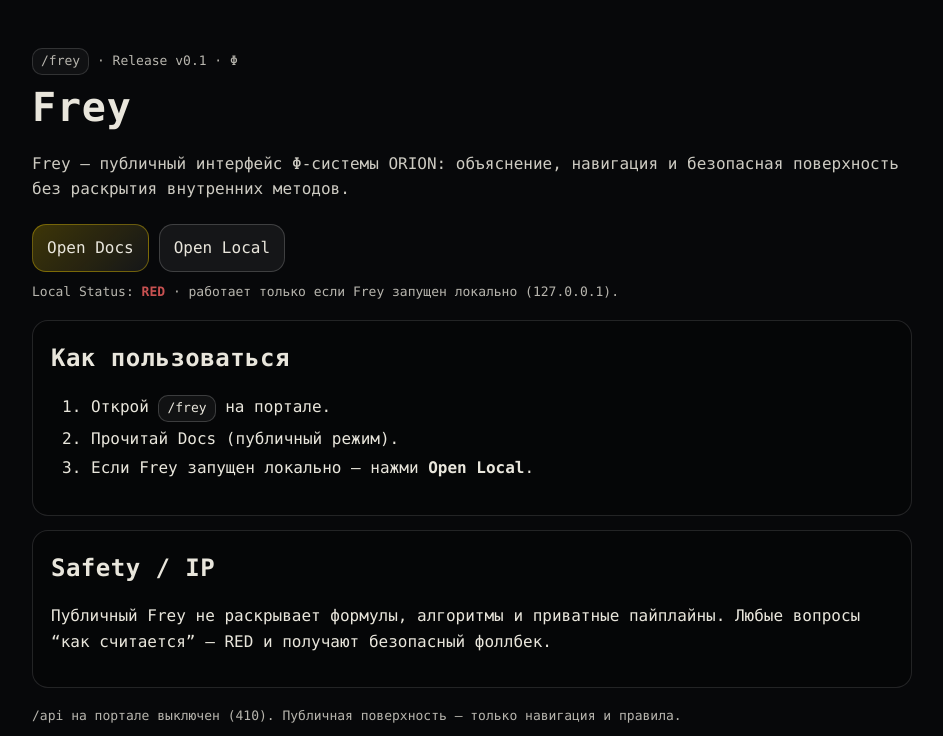
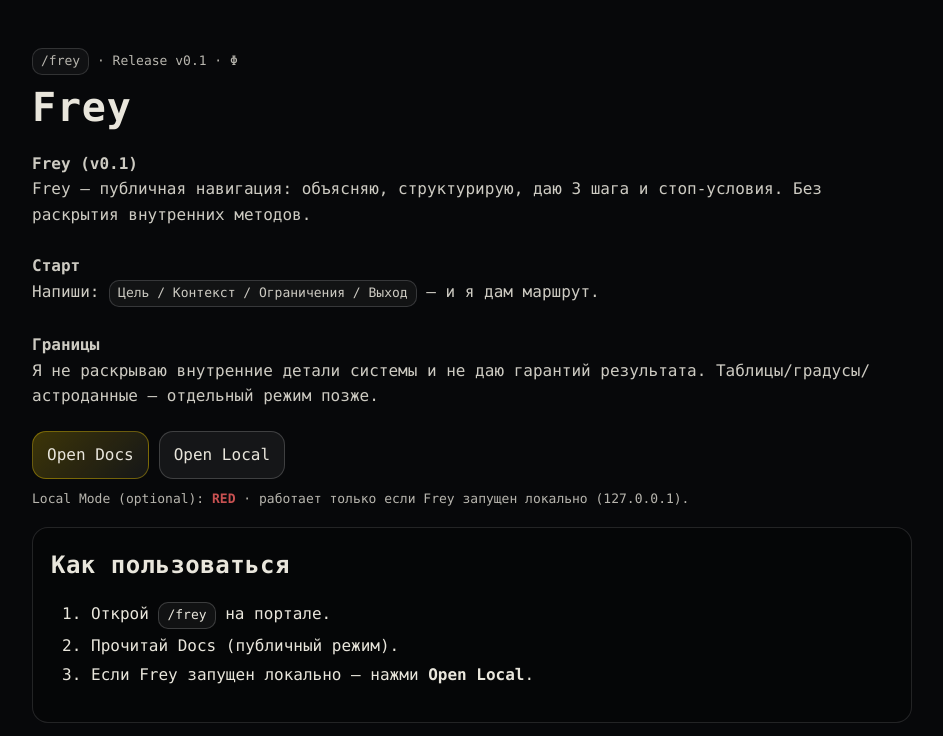
Before and after one commit to AiBhrigu/bhrigu-portal, a Next.js app: page /frey in a window 1280 px wide. Shown: the top 736 px of the page, without its empty margins (168-1111 px from the left). Built offline with nearby package versions, Linux system fonts and the light colour scheme; no server answers.

Commit message:
chore(frey): public line v0.1 copy

```diff
--- a/pages/frey.js
+++ b/pages/frey.js
@@ -63,8 +63,12 @@ export default function Frey() {
           <div style={small}><span style={kbd}>/frey</span> · Release v0.1 · Φ</div>
           <h1 style={h1}>Frey</h1>
           <p style={lead}>
-            Frey — публичный интерфейс Φ-системы ORION: объяснение, навигация и безопасная
-            поверхность без раскрытия внутренних методов.
+            <b>Frey (v0.1)</b><br />
+            Frey — публичная навигация: объясняю, структурирую, даю 3 шага и стоп-условия. Без раскрытия внутренних методов.<br /><br />
+            <b>Старт</b><br />
+            Напиши: <span style={kbd}>Цель / Контекст / Ограничения / Выход</span> — и я дам маршрут.<br /><br />
+            <b>Границы</b><br />
+            Я не раскрываю внутренние детали системы и не даю гарантий результата. Таблицы/градусы/астроданные — отдельный режим позже.
           </p>
 
           <div style={{ marginTop: 12 }}>
@@ -75,7 +79,7 @@ export default function Frey() {
           </div>
 
           <div style={{ ...small, marginTop: 10 }}>
-            Local Status:&nbsp;
+            Local Mode (optional):&nbsp;
             <b style={{ color: localStatus === "GREEN" ? "#6f6" : localStatus === "RED" ? "#f66" : "#ccc" }}>
               {localStatus}
             </b>
```
